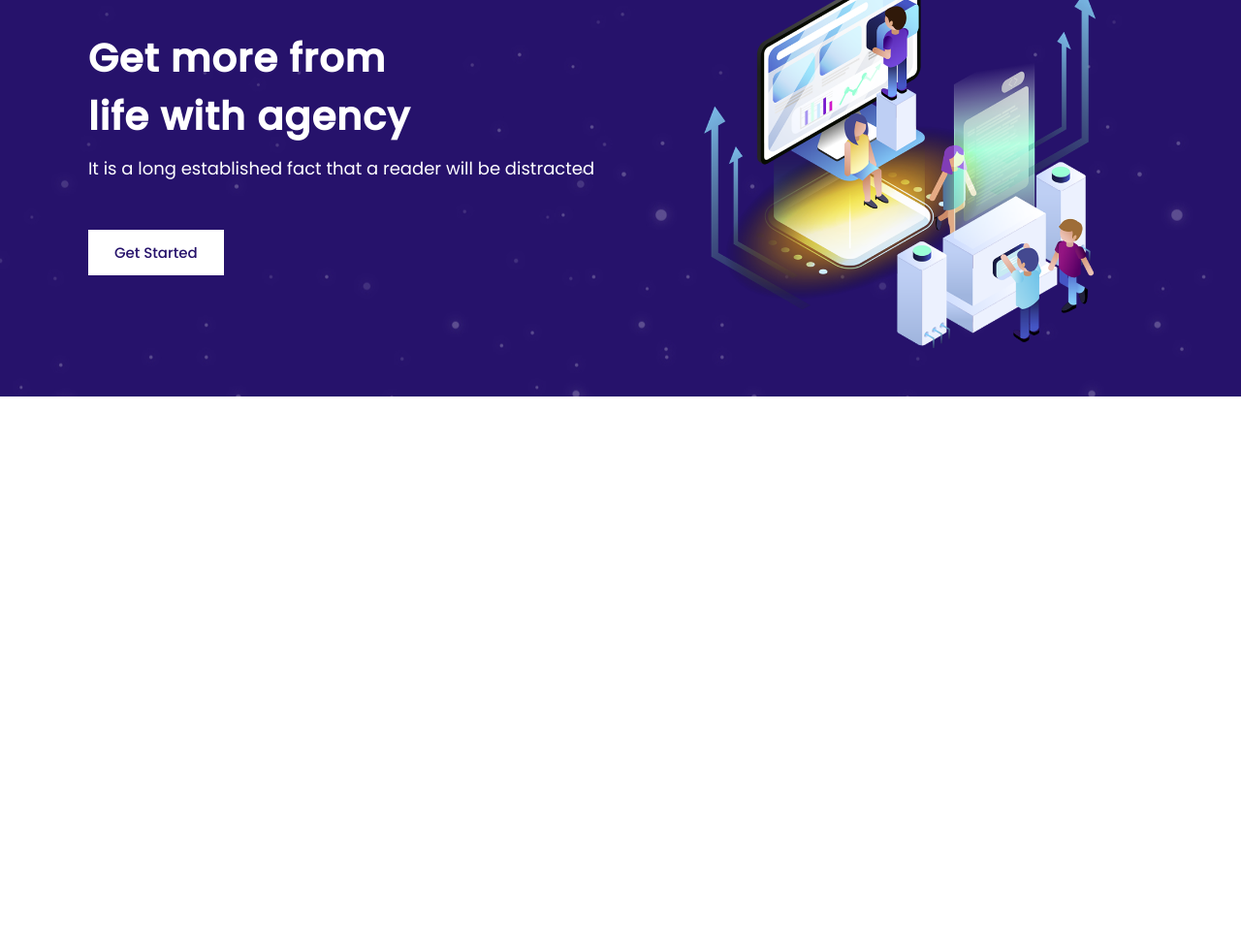
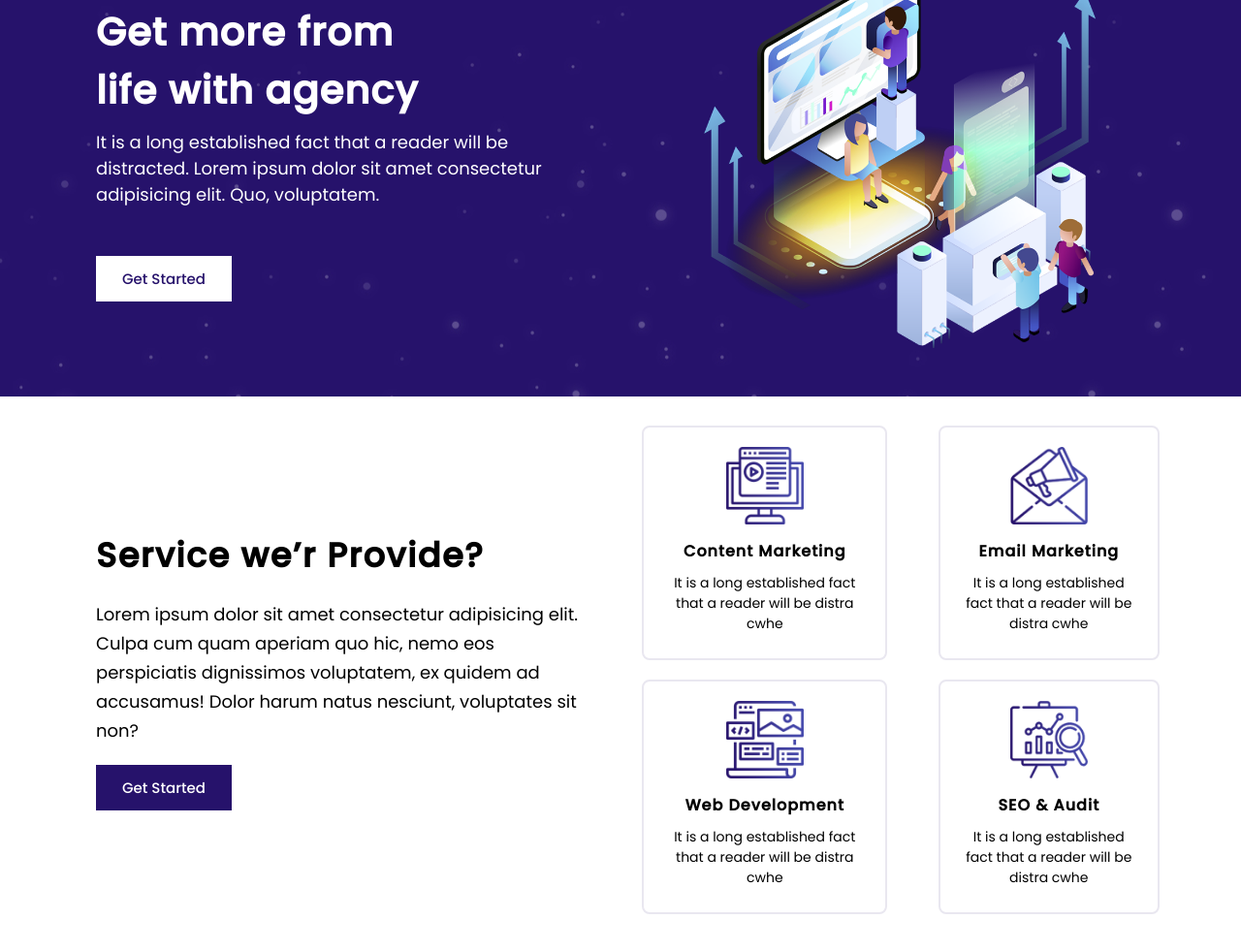
Before and after one commit to iamsaikatrahman/agency-profile, a plain HTML site: page index.html in a window 1280 px wide. Shown: the part 155-1136 px from the top of the page at 97% size. Before the commit the page ends 800 px from the top, so only its background shows below. Drawn offline with Linux system fonts and the light colour scheme.

Commit message:
service section addedd

```diff
--- a/css/style.css
+++ b/css/style.css
@@ -1,102 +1,111 @@
-@import url('https://fonts.googleapis.com/css2?family=Poppins:wght@300;400;500&display=swap');
+@import url("https://fonts.googleapis.com/css2?family=Poppins:wght@300;400;500&display=swap");
 
-*{
+* {
   margin: 0;
   padding: 0;
   box-sizing: border-box;
 }
 /* ################## Custom Style ################### */
-html{
+html {
   font-size: 62.5%;
 }
-body{
-    font-family: 'Poppins', sans-serif;
+body {
+  font-family: "Poppins", sans-serif;
+  height: 2000px;
 }
-.container{
+.container {
   max-width: 1200px;
   width: 90%;
   margin: 0 auto;
 }
-a{
+a {
   text-decoration: none;
 }
-ul li{
+ul li {
   list-style: none;
 }
-.text-light{
+.text-light {
   color: #fff;
 }
-.flex{
+.flex {
   display: flex;
 }
-.justify-content-between{
+.justify-content-between {
   justify-content: space-between;
 }
-.align-items{
+.align-items {
   align-items: center;
 }
-.btn{
+.btn {
   display: inline-block;
   padding: 1rem 2.5rem;
   font-size: 1.5rem;
   font-weight: 500;
   border: 2px solid transparent;
-
 }
-.btn-light{
+.btn-light {
   background: #fff;
   color: #26126b;
 }
-.btn-light:hover{
+.btn-light:hover {
   background: #26126b;
   color: #fff;
   border-color: #fff;
 }
+.btn-blue {
+  background: #26126b;
+  color: #fff;
+}
+.btn-blue:hover {
+  background: #fff;
+  color: #26126b;
+  border-color: #26126b;
+}
 /* ################## Custom Style End################### */
 /* ############## Navbar ############### */
-.navbar{
+.navbar {
   background: #26126b;
 }
-.navbar-content{
+.navbar-content {
   height: 60px;
 }
-.company-name h1{
+.company-name h1 {
   font-size: 2rem;
   font-weight: 500;
   text-transform: uppercase;
 }
-.navbar-items{
+.navbar-items {
   width: 50%;
 }
-.navbar-items li a{
+.navbar-items li a {
   font-size: 1.8rem;
   font-weight: 400;
   color: #fff;
-
 }
-.navbar-items li a:hover{
+.navbar-items li a:hover {
   border-bottom: 2px solid #fff;
 }
 /* ############## Navbar End ############### */
 /* ############## Header ################ */
-.header{
+.header {
   background-image: url("../images/background_1.jpg");
   background-repeat: no-repeat;
   background-size: cover;
 }
-.header-content{
+.header-content {
   padding: 5rem 0;
 }
-.header-text{
-    margin: 0 auto;
+.header-text {
+  padding: 0 3.5rem;
+  width: 50%;
 }
-.header-text h1{
+.header-text h1 {
   font-size: 4rem;
   letter-spacing: 0.1rem;
   font-weight: 700;
   margin-bottom: 1rem;
 }
-.header-text p{
+.header-text p {
   font-size: 1.8rem;
   font-weight: 400;
   margin-bottom: 5rem;
@@ -104,9 +113,66 @@ ul li{
 .header-img {
   width: 50%;
 }
-.header-img img{
+.header-img img {
   display: block;
-    margin:0 auto;
+  margin: 0 auto;
   width: 70%;
 }
 /* ############## Header End ################ */
+/* ############### Service ################# */
+.service-text-box {
+  width: 50%;
+  padding: 0 3.5rem;
+}
+.service-text-box h1 {
+  font-size: 3.5rem;
+  letter-spacing: 0.15rem;
+  font-weight: 600;
+}
+.service-text-box P {
+  font-size: 1.8rem;
+  font-weight: 400;
+  line-height: 3rem;
+  margin: 2rem 0;
+}
+.service-items-box {
+  display: grid;
+  grid-template-columns: auto auto;
+  grid-column-gap: 1rem;
+  grid-row-gap: 2rem;
+  width: 50%;
+  padding: 3rem 0;
+}
+.service-item {
+  margin: auto;
+  width: 85%;
+  text-align: center;
+  padding: 2rem;
+  border-radius: 8px;
+  border: 2px solid #e9e7f0;
+  transition: all 0.3s ease;
+}
+.service-item:hover {
+  color: #fff;
+  background-color: #281670;
+  border-color: transparent;
+}
+.service-item:hover img {
+  filter: brightness(0) invert(1);
+}
+.service-item img {
+  width: 80px;
+  height: 80px;
+}
+.service-item h3 {
+  font-size: 1.6rem;
+  font-weight: 600;
+  margin: 1rem 0;
+  letter-spacing: 0.1rem;
+}
+.service-item p {
+  font-size: 1.4rem;
+  font-weight: 400;
+  margin: 0.5rem 0;
+}
+/* ############### Service End ################# */
--- a/index.html
+++ b/index.html
@@ -37,7 +37,8 @@
             <div class="header-content flex justify-content-between align-items">
                 <div class="header-text">
                     <h1 class="text-light">Get more from<br>life with agency</h1>
-                    <p class="text-light">It is a long established fact that a reader will be distracted</p>
+                    <p class="text-light">It is a long established fact that a reader will be distracted. Lorem ipsum
+                        dolor sit amet consectetur adipisicing elit. Quo, voluptatem.</p>
                     <a href="#" class="btn btn-light">Get Started</a>
                 </div>
                 <div class="header-img">
@@ -47,6 +48,46 @@
         </div>
     </header>
     <!-- ------------------- Heading Section End ------------------- -->
+    <!-- -------------- Service Section --------------------- -->
+    <section class="service">
+        <div class="container">
+            <div class="service-content flex justify-content-between align-items">
+                <div class="service-text-box">
+                    <h1>Service we’r Provide?</h1>
+                    <p>Lorem ipsum dolor sit amet consectetur adipisicing elit. Culpa cum quam aperiam quo hic, nemo eos
+                        perspiciatis dignissimos voluptatem, ex quidem ad accusamus! Dolor harum natus nesciunt,
+                        voluptates sit non?</p>
+                    <a href="#" class="btn btn-blue">Get Started</a>
+                </div>
+                <div class="service-items-box grid grid-column">
+                    <div class="service-item">
+                        <img src="./images/icons/content_icon.png" alt="content_icon">
+                        <h3>Content Marketing</h3>
+                        <p>It is a long established fact that a reader will be distra cwhe</p>
+                    </div>
+                    <div class="service-item">
+                        <img src="./images/icons/email_icon.png" alt="content_icon">
+                        <h3>Email Marketing</h3>
+                        <p>It is a long established fact that a reader will be distra cwhe</p>
+                    </div>
+                    <div class="service-item">
+                        <img src="./images/icons/web_icon.png" alt="content_icon">
+                        <h3>Web Development</h3>
+                        <p>It is a long established fact that a reader will be distra cwhe</p>
+                    </div>
+                    <div class="service-item">
+                        <img src="./images/icons/seo_icon.png" alt="content_icon">
+                        <h3>SEO & Audit</h3>
+                        <p>It is a long established fact that a reader will be distra cwhe</p>
+                    </div>
+                </div>
+            </div>
+        </div>
+    </section>
+    <!-- -------------- Service Section End -------------------- -->
+
+
+
 </body>
 
 </html>
```
Also changed, not shown: images/background_2.jpg (added), images/icons/content_icon.png (added), images/icons/email_icon.png (added), images/icons/seo_icon.png (added), images/icons/web_icon.png (added), problem-solving/solving-url.txt (added). Lines whose indentation alone changed are shown as unchanged.
